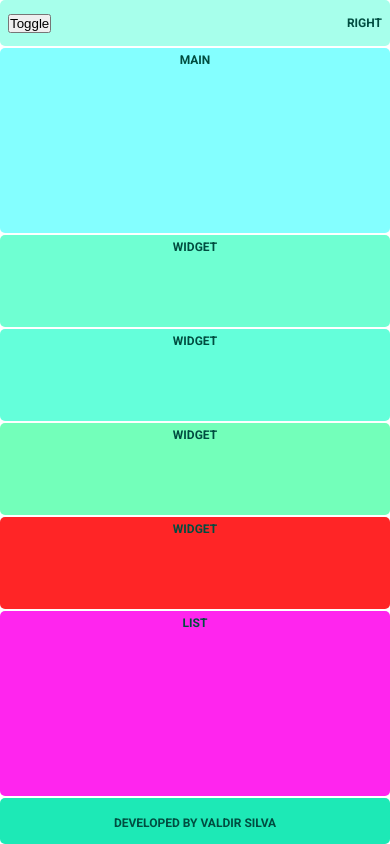
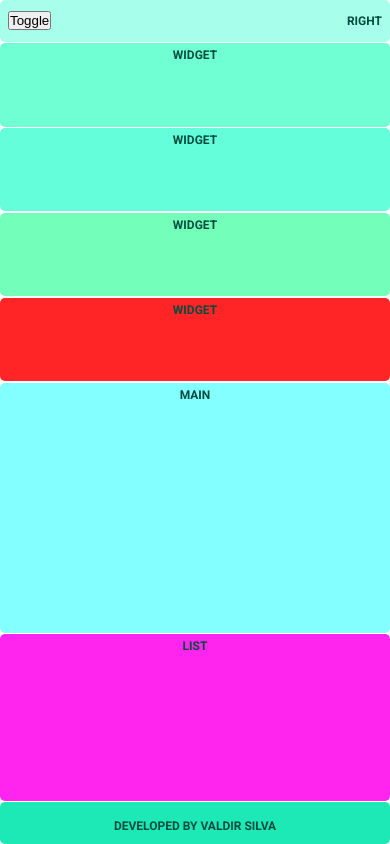
Before and after one commit to valdir-ti/intratec-web, a React (Create React App) app: page / in a window 390 px wide. Built offline with nearby package versions, Linux system fonts and the light colour scheme.

Commit message:
feat: reorder main component

```diff
--- a/src/components/App/App.css
+++ b/src/components/App/App.css
@@ -7,11 +7,11 @@
   display: grid;
   height: 100vh;
   grid-template-columns: 240px 1fr 1fr 1fr 1fr;
-  grid-template-rows: 60px 1.5fr 1fr 1fr 60px;
+  grid-template-rows: 60px .6fr 1.5fr 1fr 60px;
   grid-template-areas:
     "sidebar nav nav nav nav"
+    "sidebar content1 content2 content3 content4"
     "sidebar main main main main"
-    "sidebar content1 content2 content3 content4"
     "sidebar list list list list"
     "footer footer footer footer footer";
   grid-gap: 0.1rem;
@@ -108,12 +108,12 @@ a {
 @media only screen and (max-width: 1200px) {
   .container {
     grid-template-columns: 0.5fr 1fr 1fr;
-    grid-template-rows: 50px 2fr 1.2fr 1fr 1fr 50px;
+    grid-template-rows: 50px 1fr 1fr 2fr 1fr 50px;
     grid-template-areas:
       "sidebar nav nav"
-      "sidebar main main"
       "sidebar content1 content2"
       "sidebar content3 content4"
+      "sidebar main main"
       "sidebar list list"
       "footer footer footer";
   }
@@ -125,14 +125,14 @@ a {
 @media only screen and (max-width: 880px) {
   .container {
     grid-template-columns: 0.3fr 1fr;
-    grid-template-rows: 50px 2.2fr 1fr 1fr 1fr 1fr 2fr 60px;
+    grid-template-rows: 50px 1fr 1fr 1fr 1fr 3fr 2fr 60px;
     grid-template-areas:
       "sidebar nav"
-      "sidebar main"
       "sidebar content1"
       "sidebar content2"
       "sidebar content3"
       "sidebar content4"
+      "sidebar main"
       "sidebar list"
       "footer footer";
   }
@@ -144,14 +144,14 @@ a {
 @media only screen and (max-width: 550px) {
   .container {
     grid-template-columns: 1fr;
-    grid-template-rows: .5fr 2fr 1fr 1fr 1fr 1fr 2fr .5fr;
+    grid-template-rows: .5fr 1fr 1fr 1fr 1fr 3fr 2fr .5fr;
     grid-template-areas:
       "nav"
-      "main"
       "content1"
       "content2"
       "content3"
       "content4"
+      "main"
       "list"
       "footer";
   }
--- a/src/components/List/index.tsx
+++ b/src/components/List/index.tsx
@@ -1,5 +1,3 @@
-import React from 'react'
-
 const List = () => {
   return (
     <div>List</div>
--- a/src/components/Main/index.tsx
+++ b/src/components/Main/index.tsx
@@ -1,5 +1,3 @@
-import React from 'react'
-
 const Main = () => {
   return (
     <div>Main</div>
--- a/src/components/Navbar/index.tsx
+++ b/src/components/Navbar/index.tsx
@@ -1,11 +1,10 @@
-import { useContext, useState } from 'react'
-
+import { useContext } from 'react'
 import { SidebarContext } from '../../context/SidebarContext';
 
 const Navbar = () => {
 
   const sidebarContext = useContext(SidebarContext);
-  const { state, dispatch } = sidebarContext;
+  const { dispatch } = sidebarContext;
 
   function handleToggle () {
     dispatch({ type: 'TOGGLE_SIDEBAR' })
--- a/src/components/Sidebar/index.tsx
+++ b/src/components/Sidebar/index.tsx
@@ -1,5 +1,3 @@
-import { useContext } from 'react';
-
 const Sidebar = () => {
 
   return (
--- a/src/components/Widget/index.tsx
+++ b/src/components/Widget/index.tsx
@@ -1,5 +1,3 @@
-import React from 'react'
-
 const Widget = () => {
   return (
     <div>Widget</div>
```
